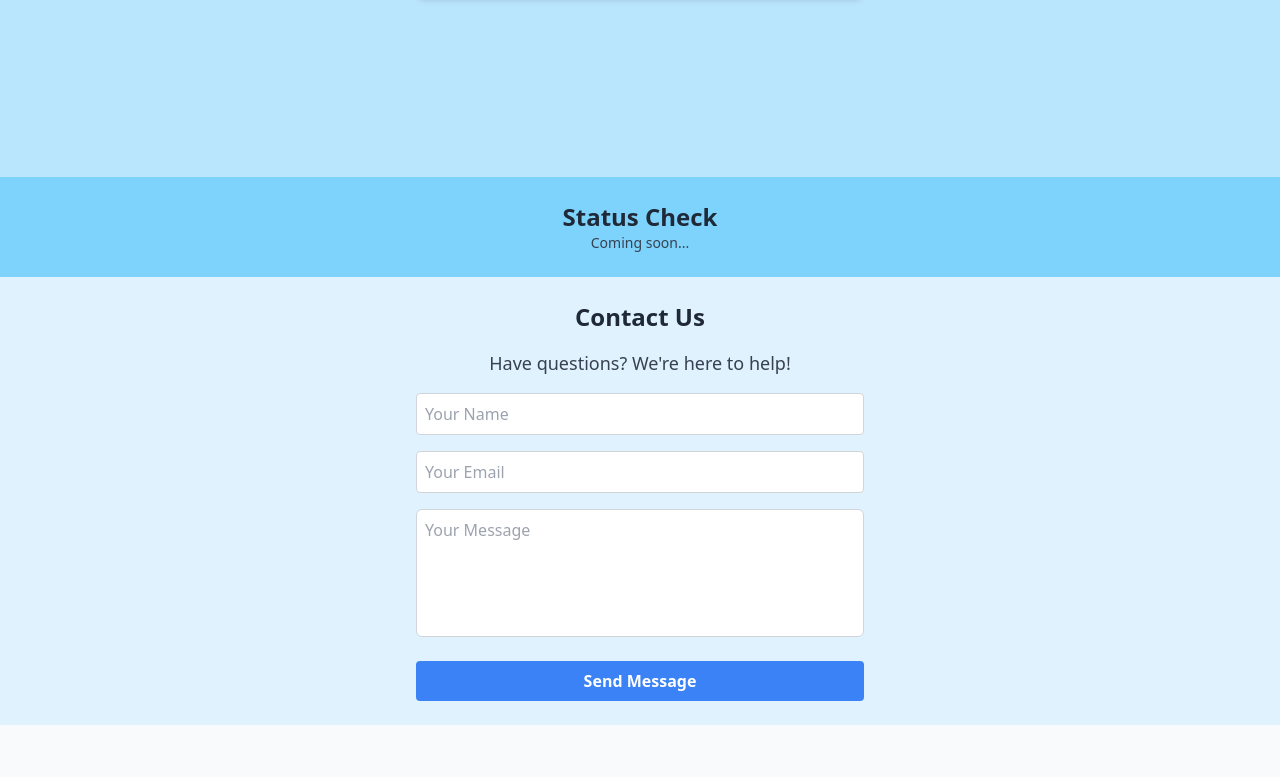
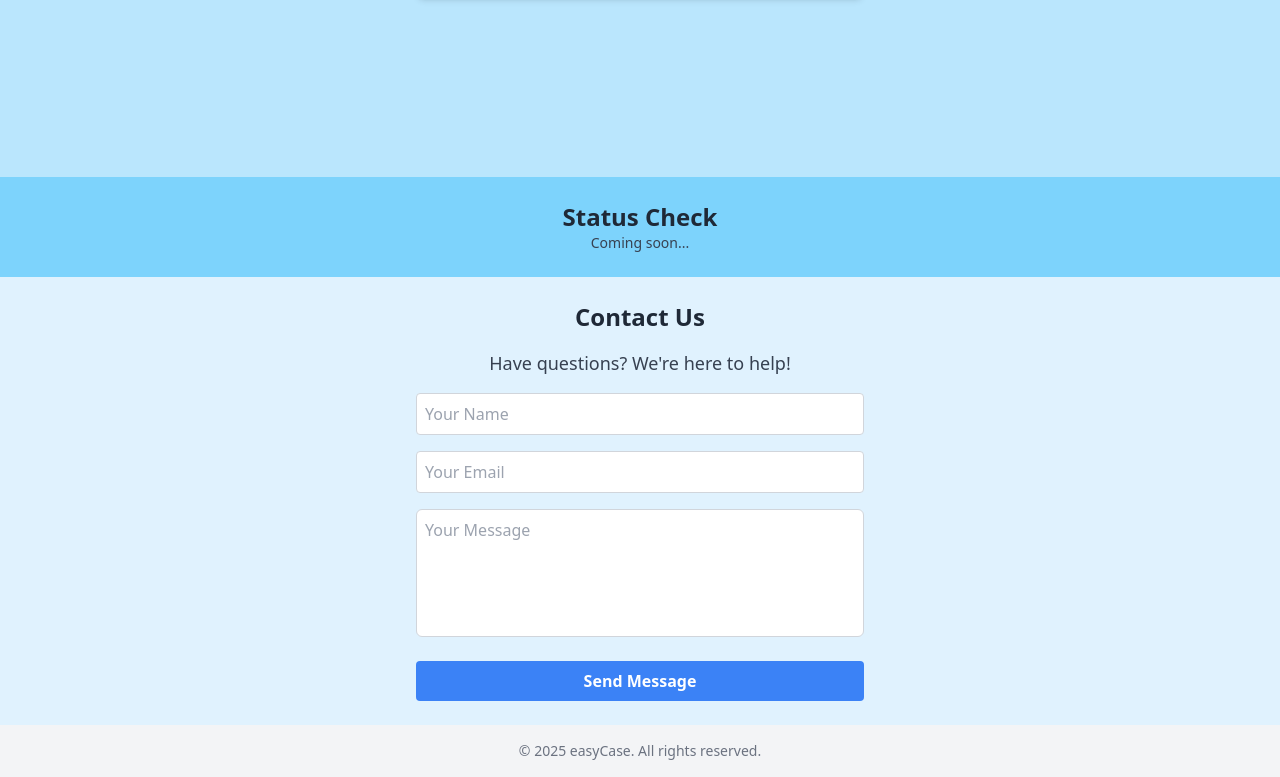
Before and after one commit to RoiLe/easycase-app, a React (Create React App) app: page / in a window 1280 px wide. Shown: the part 2055-2832 px from the top of the page. Before the commit the page ends 2780 px from the top, so only its background shows below. Built offline with nearby package versions, Linux system fonts and the light colour scheme.

Commit message:
copyright

```diff
--- a/src/components/EasyCaseApp.jsx
+++ b/src/components/EasyCaseApp.jsx
@@ -247,6 +247,9 @@ return (
                 </form>
             </div>
         </section>
+        <footer className="p-4 bg-gray-100 text-center text-gray-500 text-sm">
+            © {new Date().getFullYear()} easyCase. All rights reserved.
+        </footer>
     </div>
 );
 
```
Also changed, not shown: package.json (+10 -5 lines).
